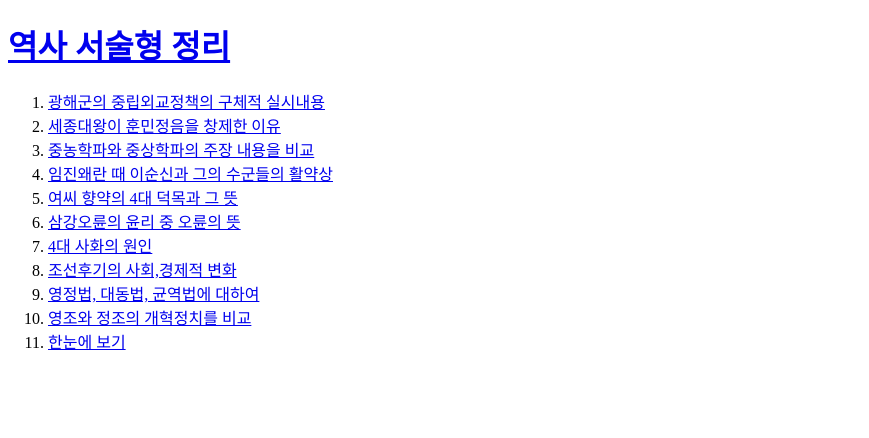
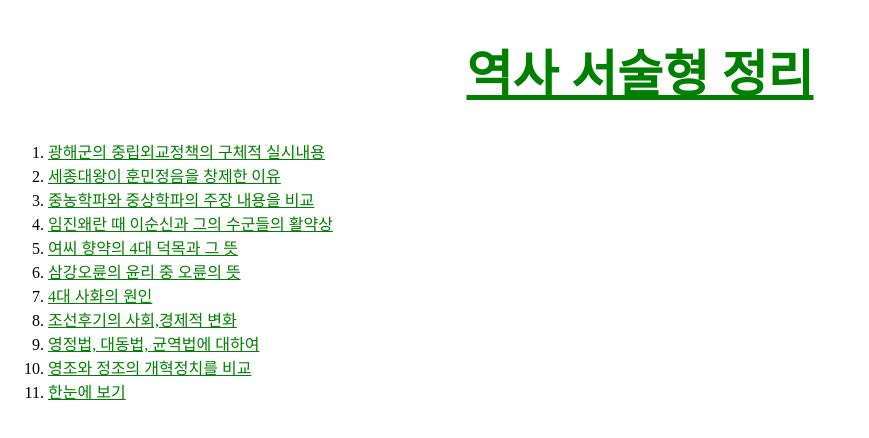
Before and after one commit to jonghyuk5133/history, a plain HTML site: page index.html in a window 1280 px wide. Shown: the whole page, without its empty margins (0-869 px from the left). Drawn offline with Linux system fonts and the light colour scheme; a script that the page names is missing.

Commit message:
history 수정
css사용해봄.

```diff
--- a/index.html
+++ b/index.html
@@ -5,6 +5,17 @@
 <head>
   <title>역사 서술형 정리</title>
   <meta charset="utf-8">
+  <style>
+    a {
+      color:green;
+    }
+
+    h1 {
+      font-size:50px;
+      text-align:center;
+    }
+  </style>
+
 </head>
 
 <body>
```
Also changed, not shown: 2.html (+0 -1 lines).
